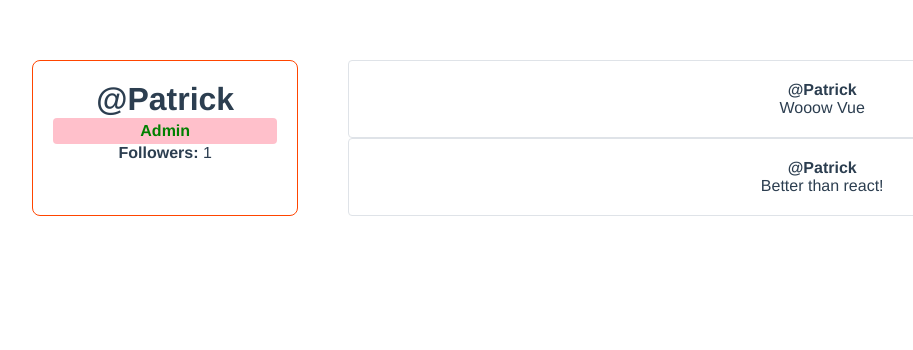
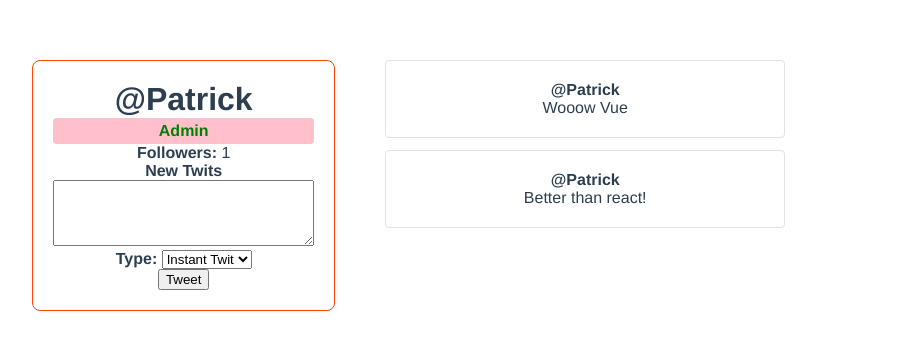
Before and after one commit to CowboyPatrick/utwit, a Vue app: page / in a window 1280 px wide. Shown: the part 110-460 px from the top of the page, without its empty margins (39-952 px from the left). Built offline with nearby package versions, Linux system fonts and the light colour scheme.

Commit message:
added scss

```diff
--- a/package.json
+++ b/package.json
@@ -9,6 +9,8 @@
   },
   "dependencies": {
     "core-js": "^3.6.5",
+    "node-sass": "^4.14.1",
+    "sass-loader": "^10.0.2",
     "vue": "^3.0.0-0"
   },
   "devDependencies": {
--- a/src/components/twitItem.vue
+++ b/src/components/twitItem.vue
@@ -42,6 +42,8 @@ export default {
     box-sizing: border-box;
     cursor: pointer;
     transition: all .25s ease;
+    margin-bottom: 12px;
+    width: 400px;
 
 }
 
--- a/src/components/userProfile.vue
+++ b/src/components/userProfile.vue
@@ -8,9 +8,28 @@
         <div class="user-profile_follower-count">
             <strong>Followers:</strong> {{ followers }}
         </div>
+        <form class="user-profile_create-form" @submit.prevent="createNewTwit">
+          <label for="newTwit"><strong>New Twits</strong></label>
+          <textarea id="newTwit" cols="30" rows="4" v-model="newTwitContent"></textarea>
+
+          <div class="user-profile_create-twit-type">
+            <label for="newTwitType"><strong>Type: </strong></label>
+            <select id="newTwitType" v-model="selectedTwitType">
+              <option :value="option.value" v-for="(option, index) in twitTypes" :key="index">
+                  {{ option.name }}
+              </option>
+            </select>
+          </div>
+          <button>Tweet</button>
+        </form>
     </div>
     <div class="user-profile_twit-wrapper">
-      <twitItem class="user-profile_twit" v-for="twit in user.twits" :key="twit.id" :username="user.username" :twit="twit" @favorite="toggleFavorite"/>
+      <twitItem
+      v-for="twit in user.twits"
+      :key="twit.id"
+      :username="user.username"
+      :twit="twit"
+      @favorite="toggleFavorite"/>
     </div>
   </div>
 </template>
@@ -23,6 +42,12 @@ export default {
   components: { twitItem },
   data () {
     return {
+      newTwitContent: '',
+      selectedTwitType: 'instant',
+      twitTypes: [
+        {value: 'draft', name: 'Draft'},
+        {value: 'instant', name: 'Instant Twit'}
+      ],
       followers: 0,
       user: {
         id: 1,
@@ -49,6 +74,15 @@ export default {
     },
     toggleFavorite(id){
       console.log(`Favorited Twit #${id}`)
+    },
+    createNewTwit() {
+      if (this.newTwitContent && this.selectedTwitType !== 'draft'){
+        this.user.twits.unshift({
+          id: this.user.twits.length +1,
+          content: this.newTwitContent
+        })
+        this.newTwitContent = ''
+      }
     }
   },
   watch: {
@@ -70,6 +104,7 @@ export default {
     grid-template-columns: 1fr 3fr;
     width: 100%;
     padding: 50px 5%;
+    margin: 0 auto;
 }
 
 .user-profile_user-panel {
```
Also changed, not shown: 1 other file (tests, documents, lock files or other folders).
